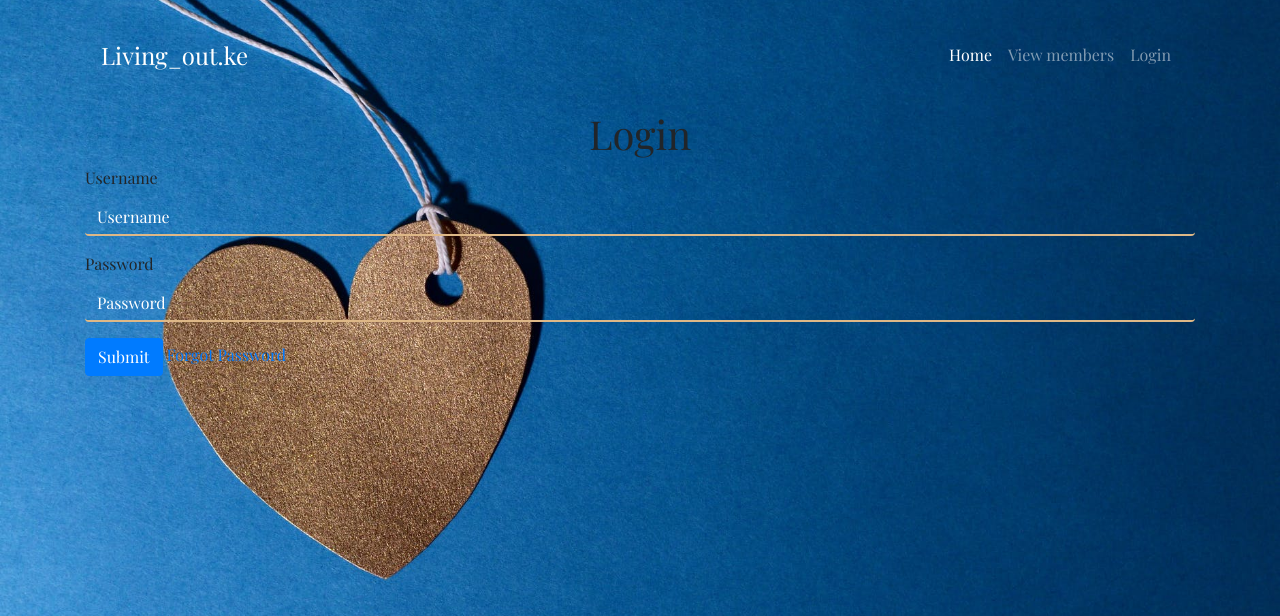
After one commit to Hammertonmutuku/Living_reg_form, a PHP site: page /login.php in a window 1280 px wide. The commit adds this page. Shown: the top 616 px of the page. Run offline with PHP 8.4, Linux system fonts and the light colour scheme; tables that the repository leaves empty or names only in its code hold one stand-in row (values such as "Sample post"); some libraries are stand-ins or nearby versions; some web fonts are replaced.

Commit message:
worked on the login authentication and the remote database connection

```diff
--- a/db/user.php
+++ b/db/user.php
@@ -15,7 +15,7 @@
                     return false;
                 }else{
                         $new_password = md5($password.$username);
-                        $sql = "INSERT INTO Users(username,password) values(:username,:password)";
+                        $sql = "INSERT INTO Users (username,password) values (:username,:password)";
                         $stmt = $this->db->prepare($sql);
 
                         $stmt->bindparam(':username',$username);
@@ -33,7 +33,7 @@
             }
         }
 
-        public function  getUSer($username,$password){
+        public function getUser($username,$password){
             try {
                 //code...
                 $sql = "select * from Users where username = :username  AND password = :password";
@@ -41,8 +41,8 @@
                 $stmt->bindparam(':username',$username);
                 $stmt->bindparam(':password',$password);
                 $stmt->execute();
-                $results = $stmt->fetch();
-                return $results;
+                $result = $stmt->fetch();
+                return $result;
             } catch (PDOExeption $e) {
                 //throw $th;
                 echo $e->getMessage();
--- a/includes/header.php
+++ b/includes/header.php
@@ -1,3 +1,6 @@
+<?php
+include_once 'includes/session.php'
+?>
 <!DOCTYPE html>
 <html lang="en">
 <head>
@@ -27,6 +30,21 @@
       <li class="nav-item">
         <a class="nav-link" href="view.php">View members</a>
       </li>
+    <?php
+       if(!isset($_SESSION['username'])){
+    ?>
+      <li class="nav-item">
+      <a class="nav-link" href="login.php">Login</a>
+      </li>
+       <?php }else { ?>
+        <li class="nav-item">
+        <a class="nav-link" href="#"><span>Hello <?php echo $_SESSION['username'] ?></span></a>
+        </li>
+          <li class="nav-item">
+        <a class="nav-link" href="logout.php">&nbsp Logout</a>
+        </li>
+       <?php } ?>
+
     </ul>
   </div>
 </nav>
--- /dev/null
+++ b/includes/session.php
@@ -0,0 +1,3 @@
+<?php
+   session_start();
+?>
--- /dev/null
+++ b/login.php
@@ -0,0 +1,37 @@
+<?php
+    $title = 'Login';
+
+    include_once 'includes/header.php';
+    require_once 'db/conn.php';
+
+    if($_SERVER['REQUEST_METHOD'] == 'POST'){
+        $username = strtolower(trim($_POST['username']));
+        $password = $_POST['password'];
+        $new_password = md5($password.$username);
+
+        $result = $user->getUser($username,$new_password);
+        if(!$result){
+            echo '<div class="alert alert-danger">Username or Password is incorrect! PLease try again.</div>';
+        }else{
+            $_SESSION['username'] = $username;
+            $_SESSION['userid'] = $result['id'];
+            header("Location: index.php");
+        }
+    }
+?>
+
+<h1 class="text-center"><?php echo $title ?></h1>
+<form action="<?php echo htmlentities($_SERVER['PHP_SELF']);?>" method="post">
+  <div class="form-group">
+    <label for="username">Username</label>
+    <input type="text" class="form-control" id="username" aria-describedby="emailHelp" placeholder="Username" value="<?php if($_SERVER['REQUEST_METHOD'] == 'POST') echo $_POST['username'];?>"name="username">
+
+  </div>
+  <div class="form-group">
+    <label for="InputPassword1">Password</label>
+    <input type="password" class="form-control" id="InputPassword1" placeholder="Password" name="password">
+  </div>
+
+  <button type="submit" class="btn btn-primary">Submit</button>
+  <a href="#"> Forgot Password</a>
+</form>
```
Also changed, not shown: logout.php (added, +7 -0 lines).
